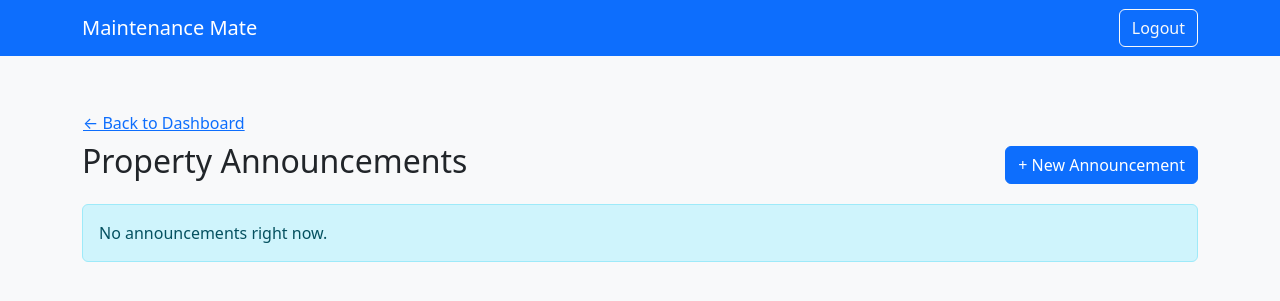
After one commit to Danielle-Hart/MaintenanceMate, a Spring Boot app: page /announcements in a window 1280 px wide. The commit adds this page. Shown: the top 301 px of the page. Run offline with Spring Boot 4, Linux system fonts and the light colour scheme; the visitor is signed in with stand-in values (Sample User, id 1); data that the repository does not hold is empty; some of the project's set-up classes (security, data sources, template engines, error pages and the like) are left out, and stand-ins take their place; some libraries are stand-ins or nearby versions.

Commit message:
Merged Property Announcements Features

```diff
--- a/pom.xml
+++ b/pom.xml
@@ -30,6 +30,10 @@
         <java.version>17</java.version>
     </properties>
     <dependencies>
+        <dependency>
+            <groupId>org.springframework.boot</groupId>
+            <artifactId>spring-boot-starter-validation</artifactId>
+        </dependency>
         <dependency>
             <groupId>org.springframework.boot</groupId>
             <artifactId>spring-boot-starter-data-jpa</artifactId>
--- /dev/null
+++ b/src/main/java/com/maintenancemate/controller/AnnouncementController.java
@@ -0,0 +1,57 @@
+package com.maintenancemate.controller;
+
+import com.maintenancemate.model.Announcement;
+import com.maintenancemate.repository.AnnouncementRepository;
+import jakarta.validation.Valid;
+import org.springframework.security.core.Authentication;
+import org.springframework.stereotype.Controller;
+import org.springframework.ui.Model;
+import org.springframework.validation.BindingResult;
+import org.springframework.web.bind.annotation.*;
+import org.springframework.web.servlet.mvc.support.RedirectAttributes;
+
+@Controller
+public class AnnouncementController {
+
+    private final AnnouncementRepository announcementRepository;
+
+    public AnnouncementController(AnnouncementRepository announcementRepository) {
+        this.announcementRepository = announcementRepository;
+    }
+
+    // Everyone who is logged in can view announcements
+    @GetMapping("/announcements")
+    public String viewAnnouncements(Model model) {
+        model.addAttribute("announcements",
+                announcementRepository.findAllByOrderByCreatedAtDesc());
+        return "announcements";
+    }
+
+    // Managers/admins only (enforced in SecurityConfig)
+    @GetMapping("/manager/announcements/new")
+    public String showForm(Model model) {
+        model.addAttribute("announcement", new Announcement());
+        return "announcement-form";
+    }
+
+    @PostMapping("/manager/announcements")
+    public String create(@Valid @ModelAttribute("announcement") Announcement announcement,
+                         BindingResult result,
+                         Authentication auth,
+                         RedirectAttributes redirectAttributes) {
+        if (result.hasErrors()) {
+            return "announcement-form";
+        }
+        announcement.setPostedBy(auth.getName());
+        announcementRepository.save(announcement);
+        redirectAttributes.addFlashAttribute("success", "Announcement posted!");
+        return "redirect:/announcements";
+    }
+
+    @PostMapping("/manager/announcements/{id}/delete")
+    public String delete(@PathVariable Long id, RedirectAttributes redirectAttributes) {
+        announcementRepository.deleteById(id);
+        redirectAttributes.addFlashAttribute("success", "Announcement deleted.");
+        return "redirect:/announcements";
+    }
+}
--- /dev/null
+++ b/src/main/resources/templates/announcements.html
@@ -0,0 +1,61 @@
+<!DOCTYPE html>
+<html lang="en" xmlns:th="http://www.thymeleaf.org"
+      xmlns:sec="http://www.thymeleaf.org/extras/spring-security">
+<head>
+    <meta charset="UTF-8">
+    <meta name="viewport" content="width=device-width, initial-scale=1">
+    <title>Announcements | Maintenance Mate</title>
+
+    <link href="https://cdn.jsdelivr.net/npm/bootstrap@5.3.3/dist/css/bootstrap.min.css"
+          rel="stylesheet">
+</head>
+
+<body class="bg-light">
+
+    <nav class="navbar navbar-dark bg-primary">
+        <div class="container">
+            <a class="navbar-brand" th:href="@{/dashboard}">Maintenance Mate</a>
+
+            <form th:action="@{/logout}" method="post">
+                <button type="submit" class="btn btn-outline-light">Logout</button>
+            </form>
+        </div>
+    </nav>
+
+    <div class="container mt-5">
+
+        <a th:href="@{/dashboard}" class="btn btn-link px-0">&larr; Back to Dashboard</a>
+
+        <div class="d-flex justify-content-between align-items-center mb-3">
+            <h2>Property Announcements</h2>
+            <a sec:authorize="hasAnyRole('ADMIN','MANAGER')"
+               th:href="@{/manager/announcements/new}"
+               class="btn btn-primary">+ New Announcement</a>
+        </div>
+
+        <div th:if="${success}" class="alert alert-success" th:text="${success}"></div>
+
+        <div th:if="${#lists.isEmpty(announcements)}" class="alert alert-info">
+            No announcements right now.
+        </div>
+
+        <div class="card shadow-sm mb-3" th:each="a : ${announcements}">
+            <div class="card-body">
+                <h5 th:text="${a.title}">Title</h5>
+                <h6 class="text-muted mb-2"
+                    th:text="${'Posted by ' + a.postedBy + ' on ' + #temporals.format(a.createdAt, 'MMM d, yyyy h:mm a')}">
+                </h6>
+                <p style="white-space: pre-wrap;" th:text="${a.message}">Message</p>
+
+                <form sec:authorize="hasAnyRole('ADMIN','MANAGER')"
+                      method="post"
+                      th:action="@{/manager/announcements/{id}/delete(id=${a.id})}"
+                      onsubmit="return confirm('Delete this announcement?');">
+                    <button class="btn btn-sm btn-outline-danger" type="submit">Delete</button>
+                </form>
+            </div>
+        </div>
+
+    </div>
+</body>
+</html>
--- a/src/main/resources/templates/dashboard.html
+++ b/src/main/resources/templates/dashboard.html
@@ -49,9 +49,9 @@
                 <div class="card-body">
                     <h5>Property Announcements</h5>
                     <p>View Important Property Maintenance Updates</p>
-                    <button class="btn btn-primary" disabled>
-                        Coming Soon
-                    </button>
+                    <a th:href="@{/announcements}" class="btn btn-primary">
+                        View Announcements
+                    </a>
                 </div>
             </div>
         </div>
```
Also changed, not shown: src/main/java/com/maintenancemate/config/SecurityConfig.java (+10 -1 lines), src/main/java/com/maintenancemate/model/Announcement.java (added, +48 -0 lines), src/main/java/com/maintenancemate/repository/AnnouncementRepository.java (added, +11 -0 lines), src/main/resources/templates/announcement-form.html (added, +34 -0 lines).
